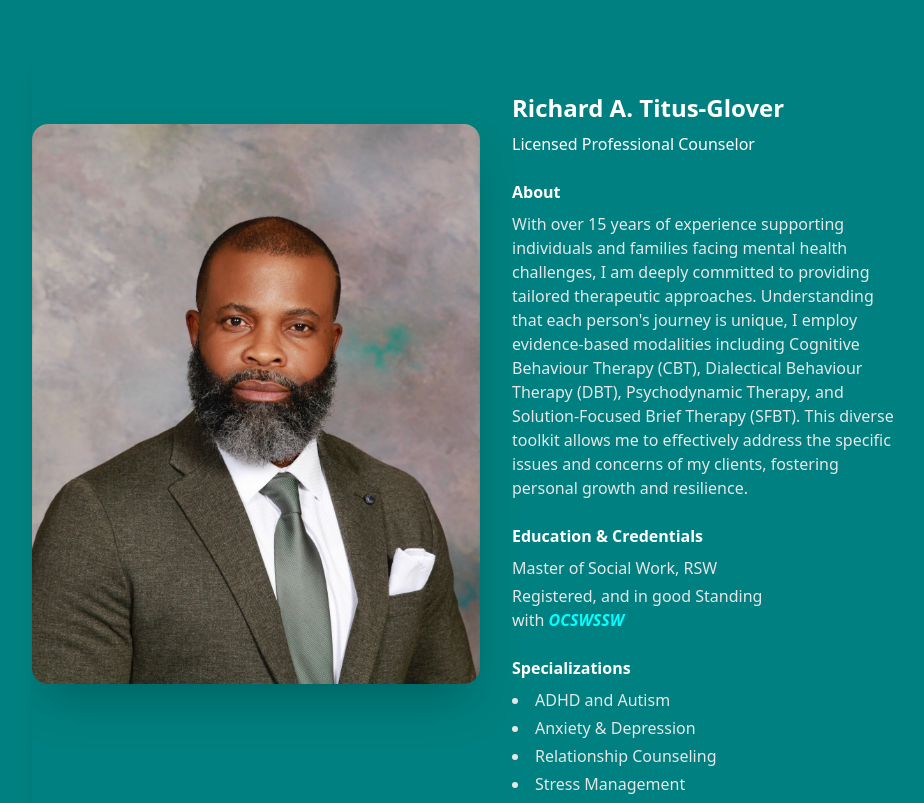
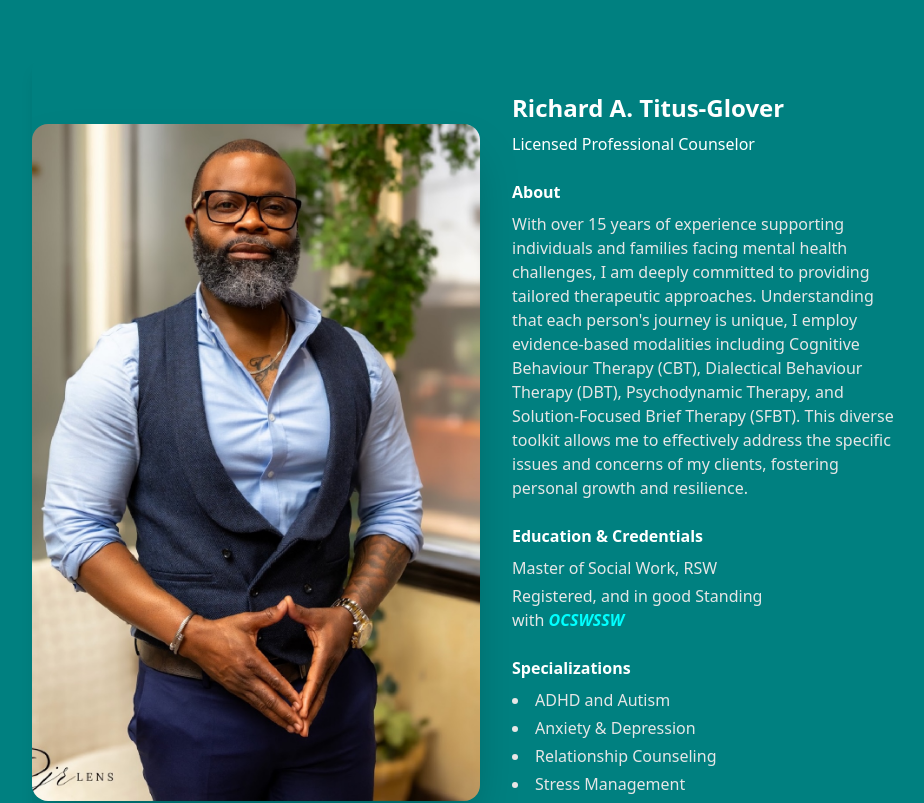
Before and after one commit to JefferyAddaeSecB/Cemar-Counseling-Main-Zip, a React (Vite) app: page /about in a window 1280 px wide. Shown: the part 1580-2383 px from the top of the page, without its empty margins (160-1084 px from the left). Built offline with nearby package versions, Linux system fonts and the light colour scheme.

Commit message:
Chnages reverted in About page CEO

```diff
--- a/src/pages/about/page.tsx
+++ b/src/pages/about/page.tsx
@@ -431,8 +431,8 @@ export default function AboutPage() {
                         <div className='md:flex h-full'>
                             <div className='md:w-1/2 h-full pt-16'>
                                 <motion.img
-                                    src='/images/Cemar counseling CEO 2.jpeg'
-                                    alt='Cemar Counseling CEO'
+                                    src='/images/team/cecilia.jpg'
+                                    alt='Cecilia Mar'
                                     className='w-full h-full object-cover rounded-2xl shadow-2xl'
                                     initial={{ opacity: 0, scale: 0.9 }}
                                     whileInView={{ opacity: 1, scale: 1 }}
```
Also changed, not shown: 1 other file (tests, documents, lock files or other folders).
